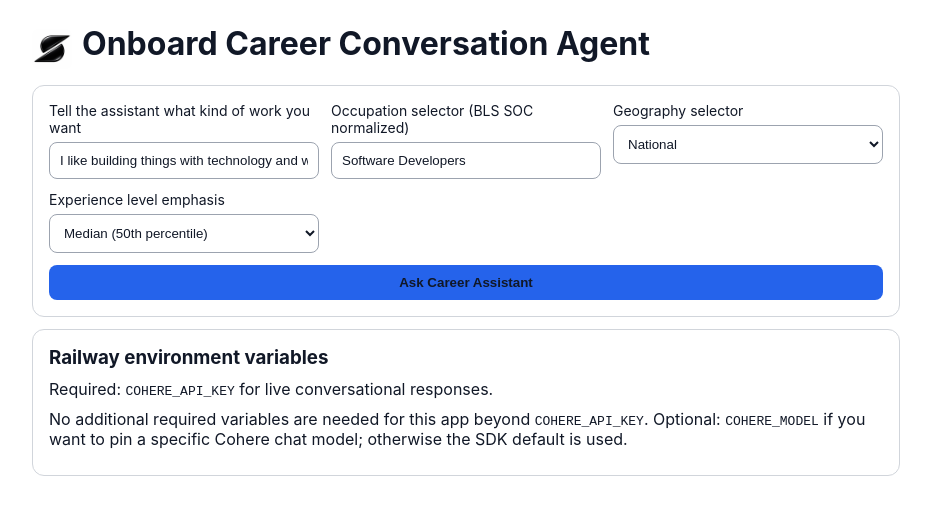
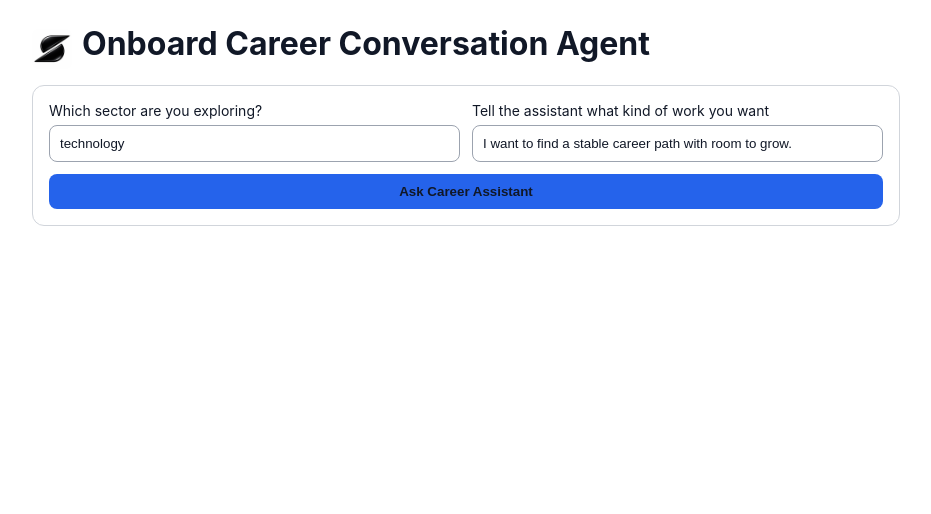
Before and after one commit to knickerboxker-sudo/onboard, a Next.js app: page / in a window 1280 px wide. Shown: the top 514 px of the page, without its empty margins (174-1105 px from the left). Built offline with nearby package versions, Linux system fonts and the light colour scheme.

Commit message:
Simplify landing page into sector-based career chat

```diff
--- a/app/api/analyze/route.ts
+++ b/app/api/analyze/route.ts
@@ -1,4 +1,4 @@
-import { analyzeMarket } from "@/lib/bls";
+import { analyzeMarket, occupationFromSector } from "@/lib/bls";
 import { CohereClient } from "cohere-ai";
 import { NextRequest, NextResponse } from "next/server";
 
@@ -6,7 +6,14 @@
 
 export async function POST(request: NextRequest) {
   const body = await request.json();
-  const result = analyzeMarket(body);
+  const sector = typeof body.sector === "string" ? body.sector : "technology";
+  const inferredOccupation =
+    occupationFromSector(sector) || occupationFromSector(body.message || "") || occupationFromSector("technology");
+  const result = analyzeMarket({
+    occupation: inferredOccupation?.title || "Software Developers",
+    geography: "national",
+    experience: "median",
+  });
   if ("error" in result) return NextResponse.json(result);
 
   const userMessage =
--- a/app/page.tsx
+++ b/app/page.tsx
@@ -1,8 +1,7 @@
 "use client";
 
 import Image from "next/image";
-import { FormEvent, useMemo, useState } from "react";
-import { occupationOptions } from "@/lib/bls";
+import { FormEvent, useState } from "react";
 
 type AnalyzeResponse = {
   error?: string;
@@ -29,24 +28,14 @@
   };
 };
 
-const geographyOptions = [
-  { value: "national", label: "National" },
-  { value: "state-ca", label: "State: California" },
-  { value: "metro-nyc", label: "Metro: New York-Newark-Jersey City" },
-];
-
 const formatMoney = (value: number) =>
   new Intl.NumberFormat("en-US", { style: "currency", currency: "USD", maximumFractionDigits: 0 }).format(value);
 
 export default function HomePage() {
-  const [occupationInput, setOccupationInput] = useState("Software Developers");
-  const [geography, setGeography] = useState("national");
-  const [experience, setExperience] = useState("median");
+  const [sector, setSector] = useState("technology");
   const [result, setResult] = useState<AnalyzeResponse | null>(null);
-  const [message, setMessage] = useState("I like building things with technology and want a stable career path.");
+  const [message, setMessage] = useState("I want to find a stable career path with room to grow.");
   const [loading, setLoading] = useState(false);
-
-  const options = useMemo(() => occupationOptions.map((item) => `${item.title} (${item.soc})`), []);
 
   async function onSubmit(event: FormEvent) {
     event.preventDefault();
@@ -54,7 +43,7 @@
     const response = await fetch("/api/analyze", {
       method: "POST",
       headers: { "Content-Type": "application/json" },
-      body: JSON.stringify({ occupation: occupationInput, geography, experience, message }),
+      body: JSON.stringify({ sector, message }),
     });
     const data = (await response.json()) as AnalyzeResponse;
     setResult(data);
@@ -70,41 +59,12 @@
       <form className="panel" onSubmit={onSubmit}>
         <div className="grid">
           <div>
+            <label htmlFor="sector">Which sector are you exploring?</label>
+            <input id="sector" value={sector} onChange={(event) => setSector(event.target.value)} required />
+          </div>
+          <div>
             <label htmlFor="message">Tell the assistant what kind of work you want</label>
             <input id="message" value={message} onChange={(event) => setMessage(event.target.value)} required />
-          </div>
-          <div>
-            <label htmlFor="occupation">Occupation selector (BLS SOC normalized)</label>
-            <input
-              id="occupation"
-              list="occupation-list"
-              value={occupationInput}
-              onChange={(event) => setOccupationInput(event.target.value)}
-              required
-            />
-            <datalist id="occupation-list">
-              {options.map((option) => (
-                <option key={option} value={option} />
-              ))}
-            </datalist>
-          </div>
-          <div>
-            <label htmlFor="geography">Geography selector</label>
-            <select id="geography" value={geography} onChange={(event) => setGeography(event.target.value)}>
-              {geographyOptions.map((item) => (
-                <option key={item.value} value={item.value}>
-                  {item.label}
-                </option>
-              ))}
-            </select>
-          </div>
-          <div>
-            <label htmlFor="experience">Experience level emphasis</label>
-            <select id="experience" value={experience} onChange={(event) => setExperience(event.target.value)}>
-              <option value="entry">Entry (10th percentile)</option>
-              <option value="median">Median (50th percentile)</option>
-              <option value="senior">Senior (90th percentile)</option>
-            </select>
           </div>
         </div>
         <div style={{ marginTop: 12 }}>
@@ -122,54 +82,29 @@
         <section className="panel" style={{ marginTop: 12 }}>
           <div className="metric">
             <h3>Conversation</h3>
-            <p><strong>You:</strong> {message}</p>
-            <p><strong>Assistant:</strong> {result.assistantMessage}</p>
-          </div>
-          <div>
-            <h2>1. Market Signal</h2>
-            <p>{result.metrics.marketSignal}</p>
-          </div>
-          <div className="metric">
-            <h3>2. Demand vs Saturation summary</h3>
             <p>
-              Demand Score {result.metrics.demandScore} vs Saturation Score {result.metrics.saturationScore}. Projected growth is {result.projectedGrowthPct}% compared with national {result.nationalAverageGrowthPct}%.
+              <strong>You:</strong> {message}
+            </p>
+            <p>
+              <strong>Assistant:</strong> {result.assistantMessage}
             </p>
           </div>
           <div className="metric">
-            <h3>3. Wage outlook</h3>
+            <h3>BLS market snapshot for your sector</h3>
             <p>
-              Selected percentile ({result.percentile}) wage is {formatMoney(result.selectedWage || 0)}. Wage momentum is {result.metrics.wageMomentum === null ? "limited" : `${result.metrics.wageMomentum}% above inflation-adjusted baseline`}.
-            </p>
-          </div>
-          <div className="metric">
-            <h3>4. Regional comparison</h3>
-            <p>
-              Regional Opportunity Delta is {formatMoney(result.metrics.regionalOpportunityDelta)} versus national wage {formatMoney(result.nationalWage || 0)} for the same percentile.
-            </p>
-          </div>
-          <div className="metric">
-            <h3>5. Plain-language explanation</h3>
-            <p>
-              {result.occupation?.title} ({result.occupation?.soc}) shows a {result.metrics.marketSignal.toLowerCase()} market signal based on BLS projected growth, employment size, and inflation-adjusted wage trend. This output is deterministic for the same input values and does not include recommendations.
+              {result.occupation?.title} ({result.occupation?.soc}) currently shows a {result.metrics.marketSignal.toLowerCase()} signal.
+              Projected growth is {result.projectedGrowthPct}% versus national {result.nationalAverageGrowthPct}%, with a median wage
+              of {formatMoney(result.selectedWage || 0)}.
             </p>
             {!!result.careerPaths?.length && <p>Related career paths: {result.careerPaths.join(", ")}.</p>}
             {!!result.limitations?.length && <p>{result.limitations.join(" ")}</p>}
             <small>
-              Data source: {result.source}. OEWS updated {result.updated?.oews}; Projections updated {result.updated?.projections}; Historical updated {result.updated?.historical}.
+              Data source: {result.source}. OEWS updated {result.updated?.oews}; Projections updated {result.updated?.projections};
+              Historical updated {result.updated?.historical}.
             </small>
           </div>
         </section>
       )}
-
-      <section className="panel" style={{ marginTop: 12 }}>
-        <h3>Railway environment variables</h3>
-        <p>
-          Required: <code>COHERE_API_KEY</code> for live conversational responses.
-        </p>
-        <p>
-          No additional required variables are needed for this app beyond <code>COHERE_API_KEY</code>. Optional: <code>COHERE_MODEL</code> if you want to pin a specific Cohere chat model; otherwise the SDK default is used.
-        </p>
-      </section>
     </main>
   );
 }
--- a/lib/bls.ts
+++ b/lib/bls.ts
@@ -81,6 +81,24 @@
   return OCCUPATIONS.find((item) => normalize(item.title).includes(q));
 }
 
+const SECTOR_TO_OCCUPATION: Record<string, (typeof OCCUPATIONS)[number]["title"]> = {
+  technology: "Software Developers",
+  tech: "Software Developers",
+  healthcare: "Registered Nurses",
+  health: "Registered Nurses",
+  nursing: "Registered Nurses",
+  customer: "Customer Service Representatives",
+  service: "Customer Service Representatives",
+  support: "Customer Service Representatives",
+};
+
+export function occupationFromSector(sector: string) {
+  const key = normalize(sector).split(/\s+/)[0];
+  const mapped = SECTOR_TO_OCCUPATION[key];
+  if (!mapped) return null;
+  return findOccupation(mapped) || null;
+}
+
 export function analyzeMarket(input: AnalyzeRequest) {
   const occupation = findOccupation(input.occupation);
   if (!occupation) {
```
